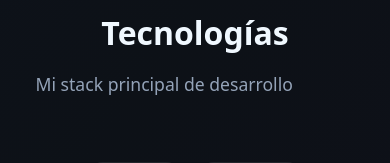
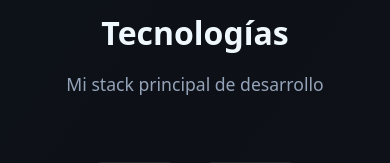
Before and after one commit to HaroldPSuarez/Portafolio-Dev, a React (Vite) app in the folder Portafolio/: page / in a window 390 px wide. Shown: the part 761-924 px from the top of the page. Built offline with nearby package versions, Linux system fonts and the light colour scheme.

Commit message:
feat: center-align text in paragraphs for mobile view

```diff
--- a/Portafolio/src/pages/Home/Home.css
+++ b/Portafolio/src/pages/Home/Home.css
@@ -59,6 +59,11 @@ p {
   line-height: 1.6;
 }
 
+@media (max-width: 768px) {
+  p {
+    text-align: center;
+  }
+}
 /* ── Botones ── */
 .actions {
   margin: 2rem 0 0 0;
```
